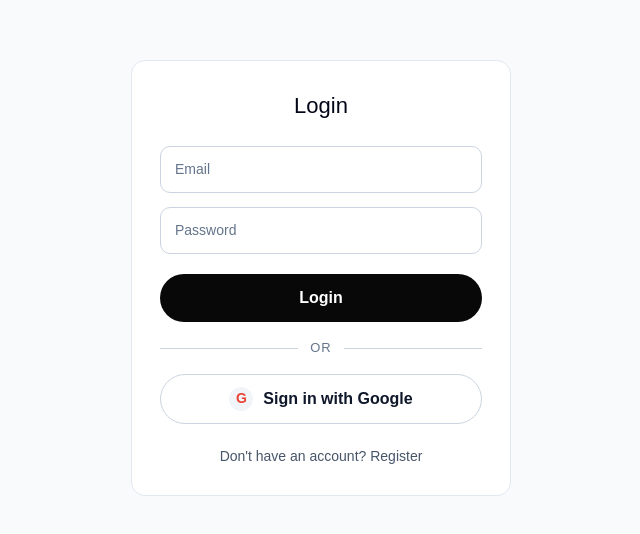
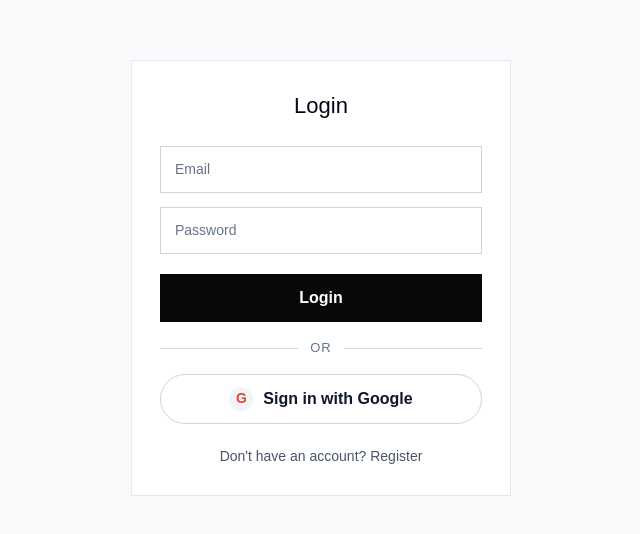
Before and after one commit to ankit-kr-maurya-82/vedam_fronted, a React (Vite) app: page /login in a window 1280 px wide. Shown: the part 122-656 px from the top of the page, without its empty margins (319-959 px from the left). Built offline with nearby package versions, Linux system fonts and the light colour scheme; no server answers; a web font is replaced by a local one.

Commit message:
Refactor login styles to remove border-radius and adjust form borders

```diff
--- a/src/pages/CSS/Login.css
+++ b/src/pages/CSS/Login.css
@@ -78,7 +78,7 @@
   justify-content: center;
   gap: 10px;
   padding: 12px;
-  border-radius: 999px;
+  /* border-radius: 999px; */
   font-weight: 600;
   cursor: pointer;
   transition: background-color 0.2s ease, border-color 0.2s ease;
@@ -87,7 +87,7 @@
 .google-auth-icon {
   width: 24px;
   height: 24px;
-  border-radius: 999px;
+  /* border-radius: 999px; */
   display: inline-flex;
   align-items: center;
   justify-content: center;
@@ -252,3 +252,20 @@
   background: #f1f5f9;
   color: #ea4335;
 }
+
+
+ .login-form{
+  border:none;
+  border-left: 2px solid #e2e8f0;
+  border-radius: 0px;
+}
+
+input[type="email"],
+input[type="password"] {
+  border-bottom: 1px solid #cbd5e1;
+  border-radius: 0px;
+}
+
+.login-btn {
+  border-radius: 0px;
+}
```
